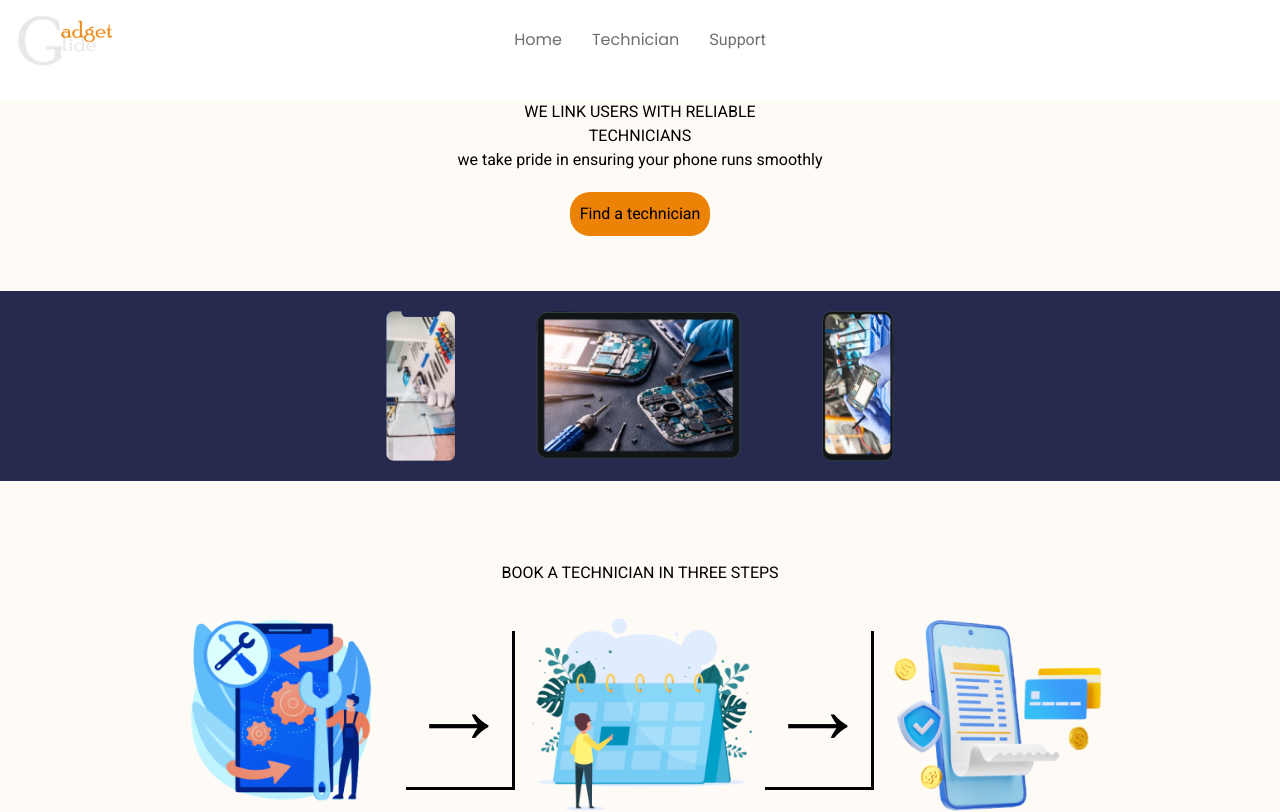
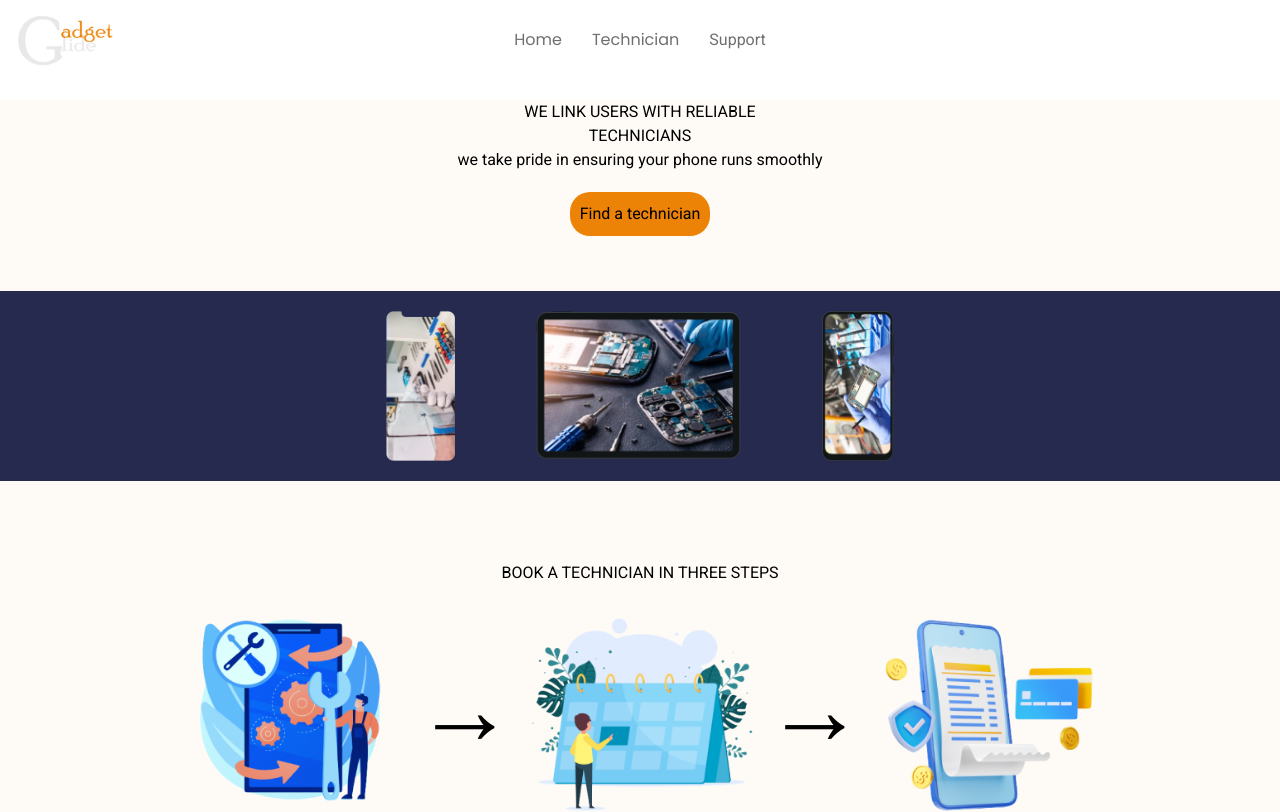
Before and after one commit to TM-Simeon/Phone-repair-app, a React (Create React App) app: page / in a window 1280 px wide. Shown: the top 812 px of the page. Built offline with nearby package versions, Linux system fonts and the light colour scheme.

Commit message:
update single technician page

```diff
--- a/src/components/home.css
+++ b/src/components/home.css
@@ -72,12 +72,12 @@
 	vertical-align: top;
 	margin: 5px;
 }
-.arrow{
+.arrow1{
 	font-size:100px;
 	/*display: flex;*/
 	/*max-width: 300px;*/
 }
-.arrow p{
+.arrow1 p{
 	display: inline-block;
 	/*background: gold;*/
 }
@@ -160,7 +160,7 @@
 #why_us {
 	position: absolute;
 	min-height: 1000px;
-	top:  1340px;
+	top:  1320px;
 	width: 100%;
 	background: #FFF3E4;
 	/*margin-left: 10%;*/
@@ -258,7 +258,7 @@
 }
 
 .arrow {
-  border: solid black;
+  border: solid white;
   border-width: 0 3px 3px 0;
   display: inline-block;
   padding: 3px;
--- a/src/components/home.js
+++ b/src/components/home.js
@@ -47,13 +47,13 @@ const Home = () => {
 					<span className="service_picture">
     					<img src={service_search} alt="service search"/>
 					</span>
-					<span className="arrow">
+					<span className="arrow1">
 						<p>&#8594;</p>
 					</span>
 					<span className="service_picture">
 						<img src={appointment_schedule} alt="appointment schedule"/>
 					</span>
-					<span className="arrow">
+					<span className="arrow1">
 						<p>&#8594;</p>
 					</span>
 					<span className="service_picture">
```
